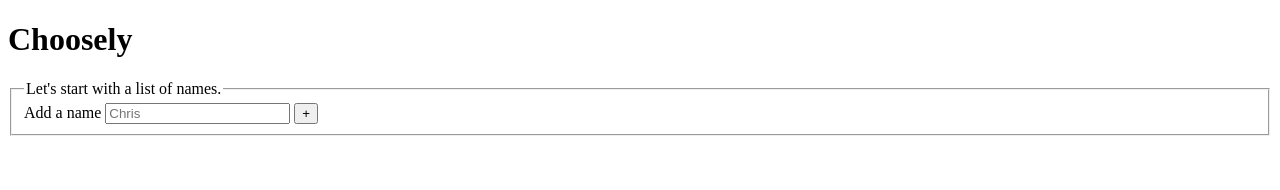
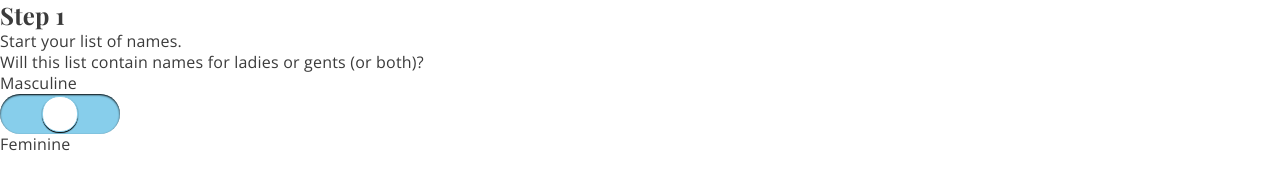
Before and after one commit to ajfarkas/choosely, a website built with webpack: page public/start.html in a window 1280 px wide. Built offline with nearby package versions, Linux system fonts and the light colour scheme.

Commit message:
HTML for start page

```diff
--- a/node/server/routes.js
+++ b/node/server/routes.js
@@ -35,6 +35,7 @@ module.exports = function routes(dir, app, passport) {
   )
   // logged in html files
   const insidePages = [
+    ['/start', 'start.html'],
     ['/create', 'create.html'],
     ['/choose', 'choose.html']
   ]
--- a/public/create.html
+++ b/public/start.html
@@ -3,25 +3,24 @@
 <head>
   <meta charset="utf8">
   <meta name="viewport" content="width=device-width, user-scalable=no, minimum-scale=1.0, maximum-scale=1.0">
-  <title>Choosely | Create List</title>
+  <title>Start | Choosely</title>
   <link href='https://fonts.googleapis.com/css?family=Open+Sans:400,600,700|Playfair+Display:700' rel='stylesheet' type='text/css'>
-  <link href="/public/styles.css" rel="stylesheet" type="text/css">
+  <link href="/public/create.css" rel="stylesheet" type="text/css">
   <script src="/socket.io/socket.io.js"></script>
 </head>
 <body>
-  <h1>Choosely</h1>
-  <fieldset>
-    <legend>Let's start with a list of names.</legend>
-    <form id="names">
-      <label name="label-name">
-        Add a name
-        <input name="name" type="text" placeholder="Chris"/>
-      </label>
-      <button type="button" class="input-btn">+</button>
-    </form>
-  </fieldset>
-  <ul class="names">
-  </ul>
+  <main>
+    <h2>Step 1</h2>
+    <p class="instructions">Start your list of names.</p>
+    <p class="query">Will this list contain names for ladies or gents (or both)?</p>
+    <div class="slider-container">
+      <p class="slider-label">Masculine</p>
+      <div class="slider">
+        <div class="slider-knob"></div>
+      </div>
+      <p class="slider-label">Feminine</p>
+    </div>
+  </main>
   <script src="/dist/create.js"></script>
 </body>
 </html>
--- /dev/null
+++ b/sass/_start.scss
@@ -0,0 +1,23 @@
+.slider {
+  position: relative;
+  width: 120px;
+  height: 40px;
+  border-radius: 20px;
+  box-shadow: inset 0 1px 2px black;
+  background-color: skyblue;
+}
+
+.slider-knob {
+  position: absolute;
+  top: 2px;
+  left: calc(50% - 18px);
+  width: 34px;
+  height: 34px;
+  background-color: white;
+  border-radius: 17px;
+  border: 1px solid skyblue;
+  box-shadow: 0 1px 1px 0 black;
+  transition: left .5s linear;
+}
+.slider-knob.left { left: calc(0% + 2px); }
+.slider-knob.right { left: calc(100% - 38px); }
--- /dev/null
+++ b/sass/create.scss
@@ -0,0 +1,8 @@
+@import "mixins";
+@import "vars";
+@import "resets";
+
+@import "icons";
+@import "keyframes";
+
+@import "start";
```
Also changed, not shown: public/choose.html (+1 -1 lines), public/create.css (added), 1 other file.
